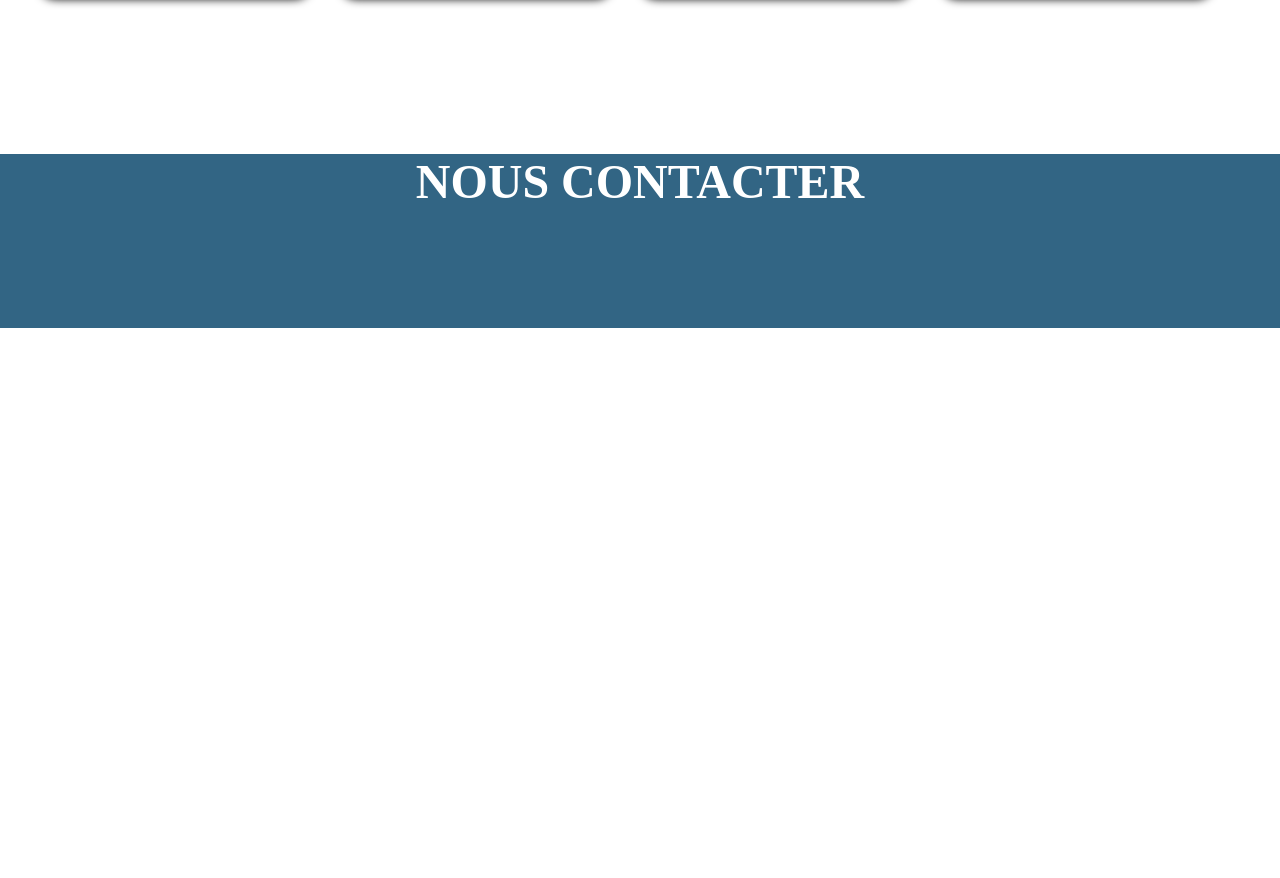
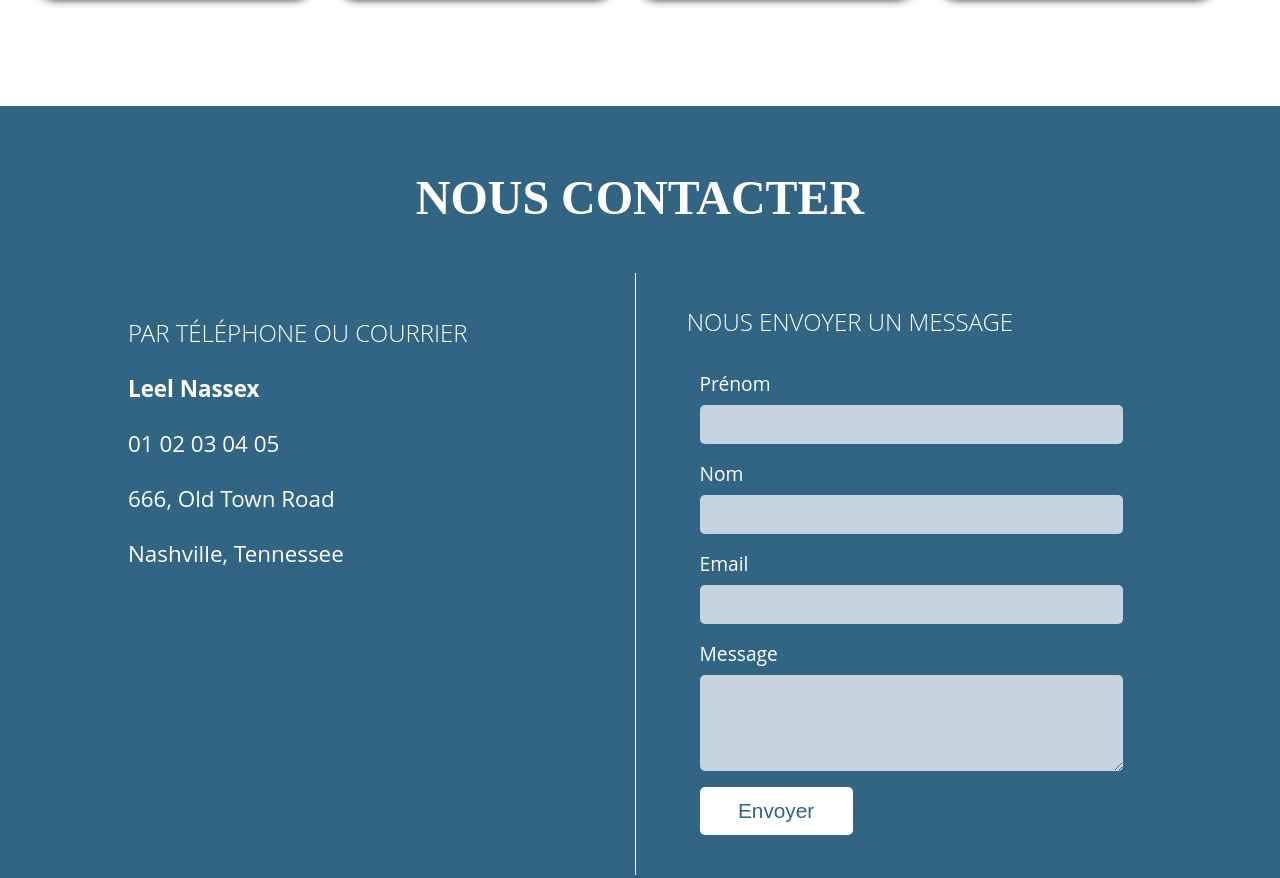
Before and after one commit to LeLwy/res03-inte-j3, a plain HTML site: page exo-4/index.html in a window 1280 px wide. Shown: the part 3392-4270 px from the top of the page. Before the commit the page ends 3720 px from the top, so only its background shows below. Drawn offline with Linux system fonts and the light colour scheme.

Commit message:
Exercice 4

```diff
--- a/exo-4/index.html
+++ b/exo-4/index.html
@@ -107,10 +107,38 @@
         </section>
         <section id="contact">
             <h2>nous contacter</h2>
-            <section></section>
-            <section></section>
+            <section>
+                <h4>par téléphone ou courrier</h4>
+                <ul>
+                    <li>Leel Nassex</li>
+                    <li>01 02 03 04 05</li>
+                    <li>666, Old Town Road</li>
+                    <li>Nashville, Tennessee</li>
+                </ul>
+            </section>
+            <section>
+                <h4>nous envoyer un message</h4>
+                <form action="">
+                    <fieldset>
+                        <label for="user-firstname">Prénom</label>
+                        <input type="text" name="firstname" id="user-firstname">
+                    </fieldset>
+                    <fieldset>
+                        <label for="user-name">Nom</label>
+                        <input type="text" name="name" id="user-name">
+                    </fieldset>
+                    <fieldset>
+                        <label for="user-email">Email</label>
+                        <input type="email" name="emal" id="user-email">
+                    </fieldset>
+                    <fieldset>
+                        <label for="user-message">Message</label>
+                        <textarea name="message" id="user-message"></textarea>
+                    </fieldset>
+                    <input type="submit" value="Envoyer">
+                </form>
+            </section>
         </section>
     </main>
-    <footer></footer>
 </body>
 </html>
--- a/exo-4/style.css
+++ b/exo-4/style.css
@@ -217,7 +217,6 @@ body > main > section:nth-of-type(4) > article > header > h3{
 
 body > main > section:nth-of-type(4) > article > header > p{
     font-size: 1.5rem;
-    font-weight: 50;
     margin-bottom: 2vh;
 }
 
@@ -231,6 +230,7 @@ body > main > section:nth-of-type(4) > article > section > p{
 body > main > section:last-of-type{
     background-color: #326584;
     color: var(--blanc);
+    padding: 2vh 6vw;
 }
 
 body > main > section:last-of-type > section{
@@ -239,15 +239,75 @@ body > main > section:last-of-type > section{
     padding: 4vh 4vw;
 }
 
-body > main > section:last-of-type > section:first-of-type{
-
+body > main > section:last-of-type > section > h4{
+    text-transform: uppercase;
+    font-size: 1.5rem;
+    font-weight: 200;
+    margin-bottom: 3vh;
 }
 
-body > main > section:last-of-type > section:last-of-type{
-
+body > main > section:last-of-type > section:first-of-type{
+    position: relative;
+    top: -32vh;
 }
 
-/********************BODY********************/
-/********************BODY********************/
-/********************BODY********************/
-/********************BODY********************/
+body > main > section:last-of-type > section:first-of-type > ul > li{
+    list-style-type: none;
+    color: var(--blanc);
+    margin-bottom: 3vh;
+}
+
+body > main > section:last-of-type > section:first-of-type > ul > li:first-of-type{
+    font-weight: bold;
+}
+
+/*****FORMULAIRE*****/
+
+body > main > section:last-of-type > section:last-of-type{
+    border-left: solid 1px var(--blanc);
+}
+
+body > main > section:last-of-type > section:last-of-type > form{
+    padding: 0 1vw;
+}
+
+body > main > section:last-of-type > section:last-of-type > form > fieldset{
+    border: none;
+}
+
+body > main > section:last-of-type > section:last-of-type > form > fieldset > input{
+    display: block;
+    margin: 1vh 0;
+    width: 100%;
+    border: none;
+    border-radius: 5px;
+    padding: 1.5vh 1vw;
+    background-color: var(--bleu-pale);
+}
+
+body > main > section:last-of-type > section:last-of-type > form > fieldset > label{
+    display: block;
+    margin: 1vh 0;
+    font-size: 1.2rem;
+}
+
+body > main > section:last-of-type > section:last-of-type > form > fieldset > textarea{
+    display: block;
+    margin: 1vh 0;
+    width: 100%;
+    height: 12vh;
+    border: none;
+    border-radius: 5px;
+    padding: 1.5vh 1vw;
+    background-color: var(--bleu-pale);
+}
+
+body > main > section:last-of-type > section:last-of-type > form > input{
+    margin: 1vh 0;
+    border: none;
+    border-radius: 5px;
+    padding: 1.5vh 3vw;
+    background-color: var(--blanc);
+    color: var(--bleu);
+    font-size: 1.3rem;
+}
```
